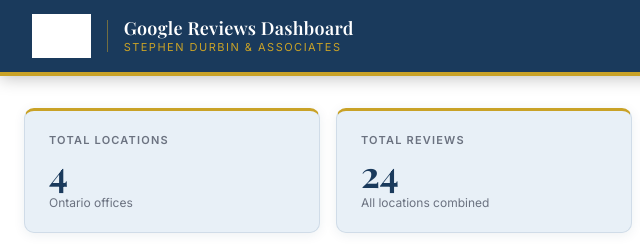
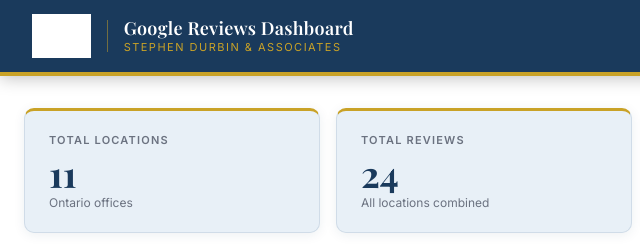
Before and after one commit to lcardilli/sda-reviews-dashboard, a website: page index.html in a window 1280 px wide. Shown: the top 245 px of the page, 0-640 px from the left. Drawn offline with nearby package versions, Linux system fonts and the light colour scheme; grey boxes are pictures that could not be loaded.

Commit message:
fix: total locations metric uses allClients count

```diff
--- a/index.html
+++ b/index.html
@@ -753,7 +753,7 @@
   // ── Render Summary ─────────────────────────────────────────────────────────
   function renderSummary() {
     const byLoc = groupByLocation(allReviews);
-    const locations = Object.keys(byLoc).length;
+    const locations = allClients.length || Object.keys(byLoc).length;
     const total = allReviews.length;
     const rated = allReviews.filter(r => r.rating != null);
     const overallAvg = rated.length ? avg(rated.map(r => r.rating)) : 0;
```
